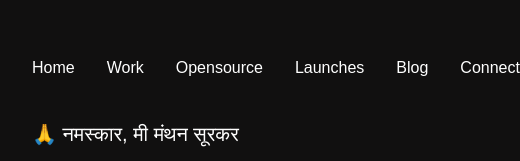
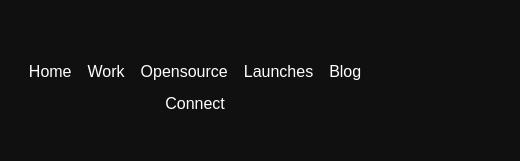
Before and after one commit to thesmallstar/surkar.in, a plain HTML site: page index.html in a window 390 px wide. Shown: the top 161 px of the page, 520 px wide, since content can reach past the window. Drawn offline with nearby package versions, Linux system fonts and the light colour scheme.

Commit message:
Fi x menu in phone

```diff
--- a/index.html
+++ b/index.html
@@ -31,7 +31,7 @@
             text-decoration: none; /* Remove underline from menu items */
         }
         .company-item img {
-            height: 100px;
+            height: 100px;;
         }
         .header-menu a:hover {
             color: #d4d4d4;
@@ -78,28 +78,23 @@
             display: inline-block;
             margin-left: 5px;
         }
-        .container {
-            padding-left: 16px;
-            padding-right: 16px;
-        }
     </style>
 </head>
 
-<body class="antialiased max-w-2xl mb-40 flex flex-col mx-4 mt-8 lg:mx-auto text-white">
+<body class="antialiased max-w-2xl mb-40 flex flex-col md:flex-row mx-4 mt-8 lg:mx-auto text-white">
     <!-- Main Container -->
-    <main class="flex-auto min-w-0 mt-6 flex flex-col container">
+    <main class="flex-auto min-w-0 mt-6 flex flex-col px-2 md:px-0">
         <!-- Navigation Menu -->
         <nav class="mb-10">
-            <ul class="flex space-x-8 header-menu">
-                <li><a href="#home">Home</a></li>
-                <li><a href="#work">Work</a></li>
-                <li><a href="#opensource">Opensource</a></li>
-                <li><a href="#launches">Launches</a></li>
-                <li><a href="#blog">Blog</a></li>
-                <li><a href="#connect">Connect</a></li>
+         <ul class="flex flex-wrap justify-center sm:justify-start -mx-2 header-menu">
+             <li class="px-2 py-1"><a href="#home">Home</a></li>
+             <li class="px-2 py-1"><a href="#work">Work</a></li>
+             <li class="px-2 py-1"><a href="#opensource">Opensource</a></li>
+             <li class="px-2 py-1"><a href="#launches">Launches</a></li>
+             <li class="px-2 py-1"><a href="#blog">Blog</a></li>
+             <li class="px-2 py-1"><a href="#connect">Connect</a></li>
          </ul>
      </nav>
-
         <!-- Message -->
         <div class="mb-8">
             <p id="greeting" class="text-xl text-left">🙏 Namaskar, I'm Manthan Surkar</p>
@@ -152,6 +147,7 @@
          <p class="content">Check out my GitHub: <a href="https://github.com/thesmallstar">thesmallstar</a></p>
          <p class="content">I love open-source ❤️ and maintain the <a href="https://fineract.apache.org">Fineract project for Apache</a> (GSoC 2020, Mentor 2021/2022)!</p>
          <p class="content">Other notable contributions include <a href="https://github.com/openemr/openemr">OpenEMR</a>, where I am a member. Additionally, I have a few (very old) contributions to <a href="https://www.phpmyadmin.net/">PHPMyAdmin</a>.</p>
+         <p class="content">This website is also open source! You can find the code and use it for your own website at <a href="https://github.com/thesmallstar/surkar.in">github.com/thesmallstar/surkar.in</a>.</p>
      </div>
 
         <!-- Launches Section -->
@@ -169,6 +165,7 @@
         </div>
 
      <!-- Connect Section -->
+<!-- Connect Section -->
 <div id="connect" class="section text-left text-sm">
    <div class="section-title">Let's Connect!</div>
    <p class="content">
@@ -185,7 +182,7 @@
    </p>
    <p class="content">
        <a href="https://calendly.com/surkar/30min" target="_blank" style="display: flex; align-items: center;">
-                    <img src="assets/icons/calendly.png" alt="Calendly" style="width: 24px; height: 24px; margin-right: 8px;">
+           <img src="assets/icons/calendly.jpeg" alt="Calendly" style="width: 24px; height: 24px; margin-right: 8px;">
            Calendly
        </a>
    </p>
@@ -201,7 +198,10 @@
 <footer class="footer">
    Made in Bharat 🇮🇳
 </footer>
+
     </main>
+
+
 
     <script>
         let isEnglish = true;
```
Lines whose indentation alone changed are shown as unchanged.
